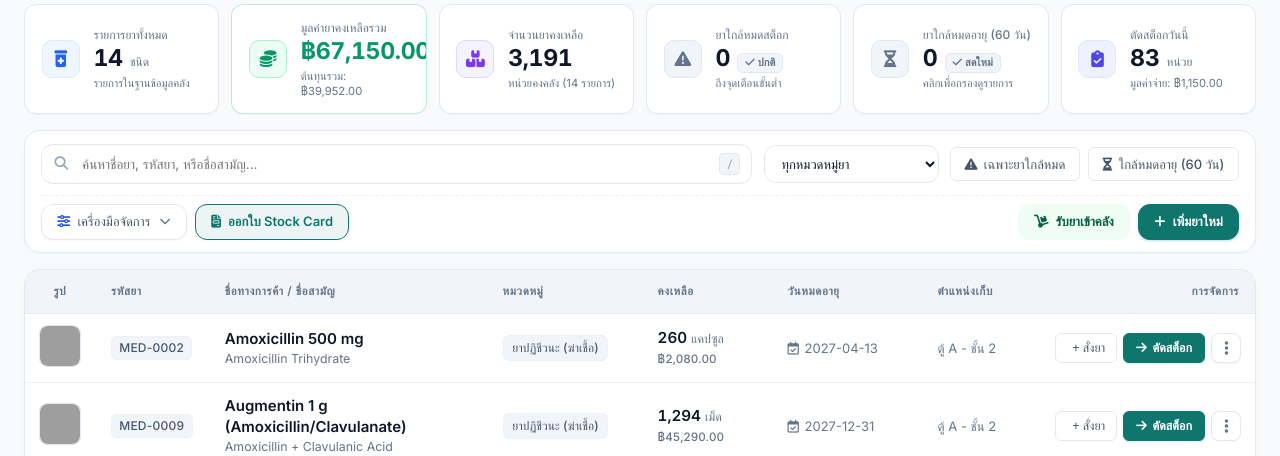
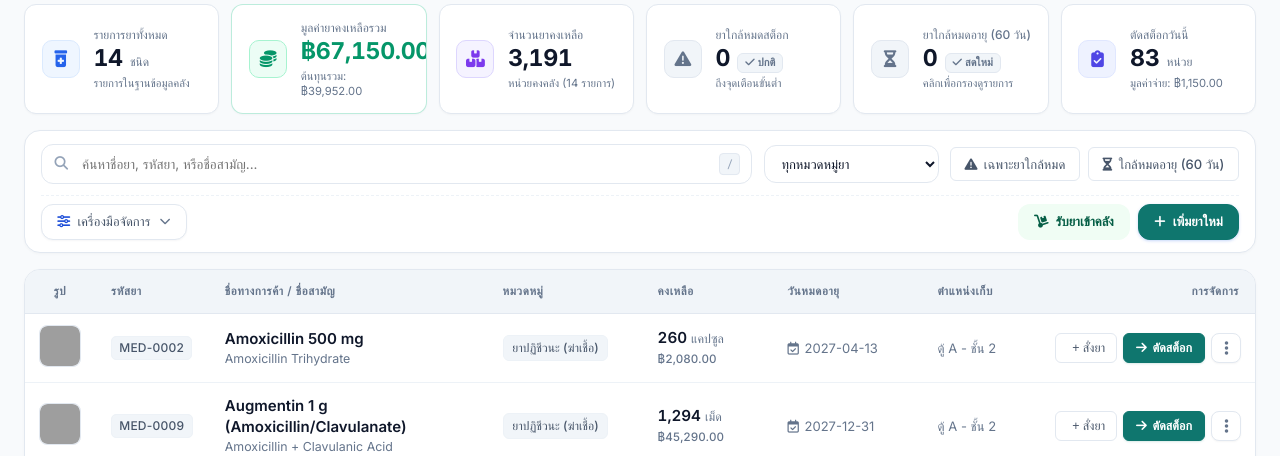
Before and after one commit to MRAtommic/pharmacy_system, a Flask app: page / in a window 1280 px wide. Shown: the part 142-598 px from the top of the page. Run offline with Flask 3, Linux system fonts and the light colour scheme; a user stored in the database is signed in; data comes from the database, SQL or seed files in the repository; data that the repository does not hold is empty; some libraries are stand-ins or nearby versions; some web fonts are replaced; grey boxes are pictures that could not be loaded.

Commit message:
refactor: remove print sticker menu item and standalone stock card button from action bar

```diff
--- a/templates/index.html
+++ b/templates/index.html
@@ -274,9 +274,6 @@
                                 <a href="/daily-requisition" target="_blank" class="dropdown-item" onclick="closeAllDropdowns();" style="text-decoration: none; color: inherit; display: flex; align-items: center; gap: 0.5rem; width: 100%; box-sizing: border-box;">
                                     <i class="fas fa-file-medical" style="color: #0284C7; width: 16px;"></i> พิมพ์ใบเบิกเวชภัณฑ์ยา (ประจำวัน)
                                 </a>
-                                <button type="button" class="dropdown-item" onclick="openBatchPrintModal(); closeAllDropdowns();">
-                                    <i class="fas fa-tags" style="color: #6366F1; width: 16px;"></i> พิมพ์สติกเกอร์ยา (หลายดวง)
-                                </button>
                                 <div class="dropdown-divider"></div>
                                 <button type="button" class="dropdown-item" id="btnSyncSheet" onclick="syncWithGoogleSheet(); closeAllDropdowns();">
                                     <i class="fas fa-rotate" style="color: #4285F4; width: 16px;"></i> ซิงก์กับ Google Sheet
@@ -290,10 +287,6 @@
                                 </button>
                             </div>
                         </div>
-                        <a href="/stock-card" target="_blank" class="btn btn-outline" title="เปิดระบบพิมพ์บัญชีรายการรับ-จ่ายยา (Stock Card)" style="height: 36px; display: inline-flex; align-items: center; gap: 0.45rem; font-weight: 600; color: #0F766E; border-color: #0F766E; text-decoration: none; background: rgba(15, 118, 110, 0.08);">
-                            <i class="fas fa-file-invoice"></i>
-                            <span>ออกใบ Stock Card</span>
-                        </a>
                     </div>
 
                     <div class="action-group-right" style="display: flex; gap: 0.5rem; align-items: center;">
```
